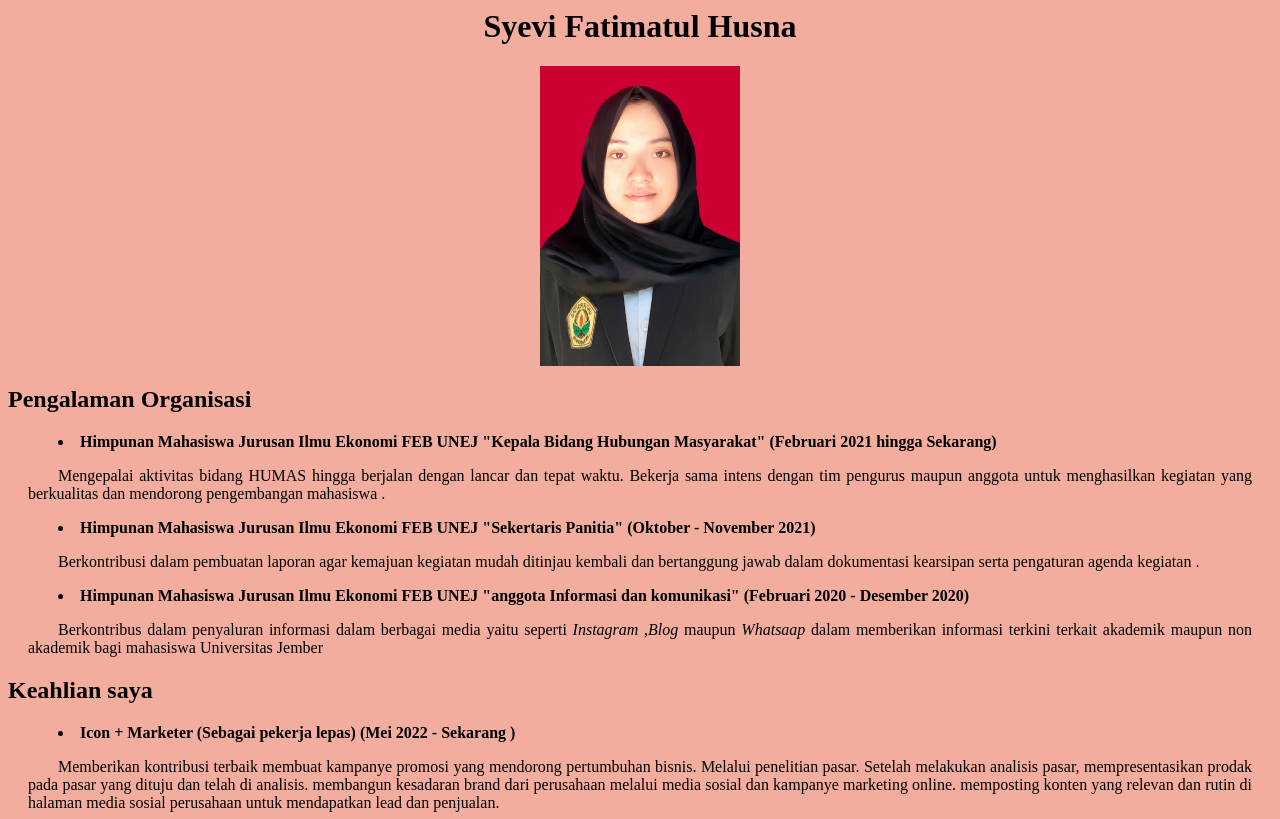
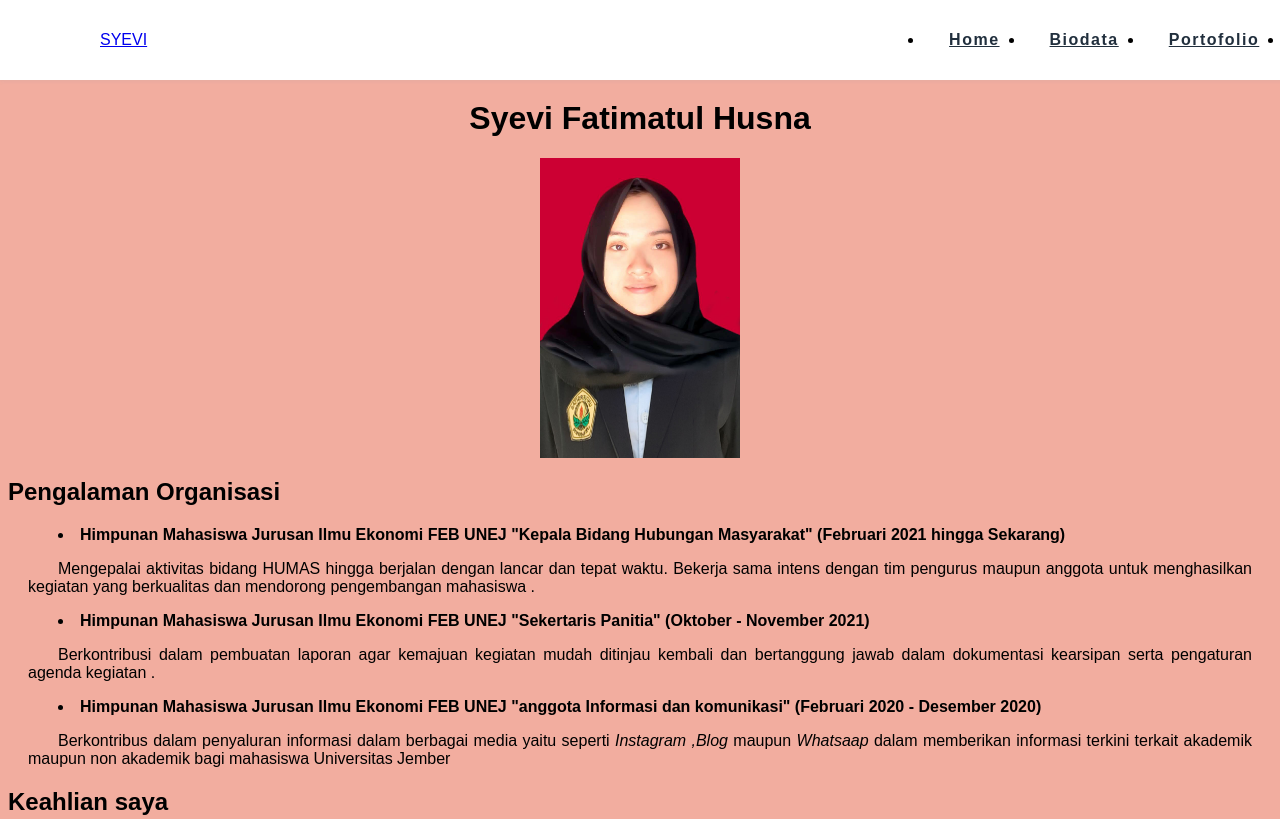
Before and after one commit to verlin884/web-basic-seal, a plain HTML site: page portofolio.html in a window 1280 px wide. Shown: the top 819 px of the page. Drawn offline with Linux system fonts and the light colour scheme.

Commit message:
membuat menu bar di portfolio

```diff
--- a/portofolio.html
+++ b/portofolio.html
@@ -12,13 +12,74 @@
         img {
             display: block;
             margin: 0 auto;
+        }body {
+            font-family: Arial, Helvetica, sans-serif;
+        }
+        /* navbar CSS */
+        nav {
+            position: fixed;
+            top: 0;
+            left: 0;
+            width: 100%;
+            padding: 15px 100px;
+            background: #fff;
+            box-shadow: 0 1px 4px rgba(146, 161, 176, 0.15);
+            display: flex;
+            justify-content: space-between;
+            align-items: center;
+            z-index: 1000;
+            transition: 0.5s;
+        }
+        ul {
+             display: flex;
+        }
+
+        ul li a{
+            padding: 10px 25px;
+            color: var(--second-color);
+            border-radius: 2px;
+            font-weight: 600;
+            letter-spacing: 1.5px;
+        }
+
+        ul li a:hover{
+            background: var(--second-color);
+            color: var(--main-color);
+            border: none;
+        }
+        /* colors */
+        :root{
+            --main-color: #f5b041;
+            --second-color: #212f3d;
+        }
+        .all{
+            margin-top: 100px;
         }
     </style>
-
+    <link rel="stylesheet" href="./style.css">
 </head>
 
+
 <body bgcolor="F2AD9F">
-    <div>
+        <!-- navbar -->
+        <nav>
+
+            <a href="#" class="logo"> SYEVI</a>
+            <div class="toggle"></div>
+
+        <!-- menu -->
+        <ul class="menu">
+
+            <li> <a href="#"> Home</a></li>
+            <li> <a href="#"> Biodata</a></li>
+            <li> <a href="#"> Portofolio</a></li>
+            <li> <a href="#"> Work</a></li>
+
+        </ul>
+        </nav>
+        </style>
+
+    <div class="all">
         <b>
             <h1 style="text-align:center"> Syevi Fatimatul Husna</h1>
         </b>
```
